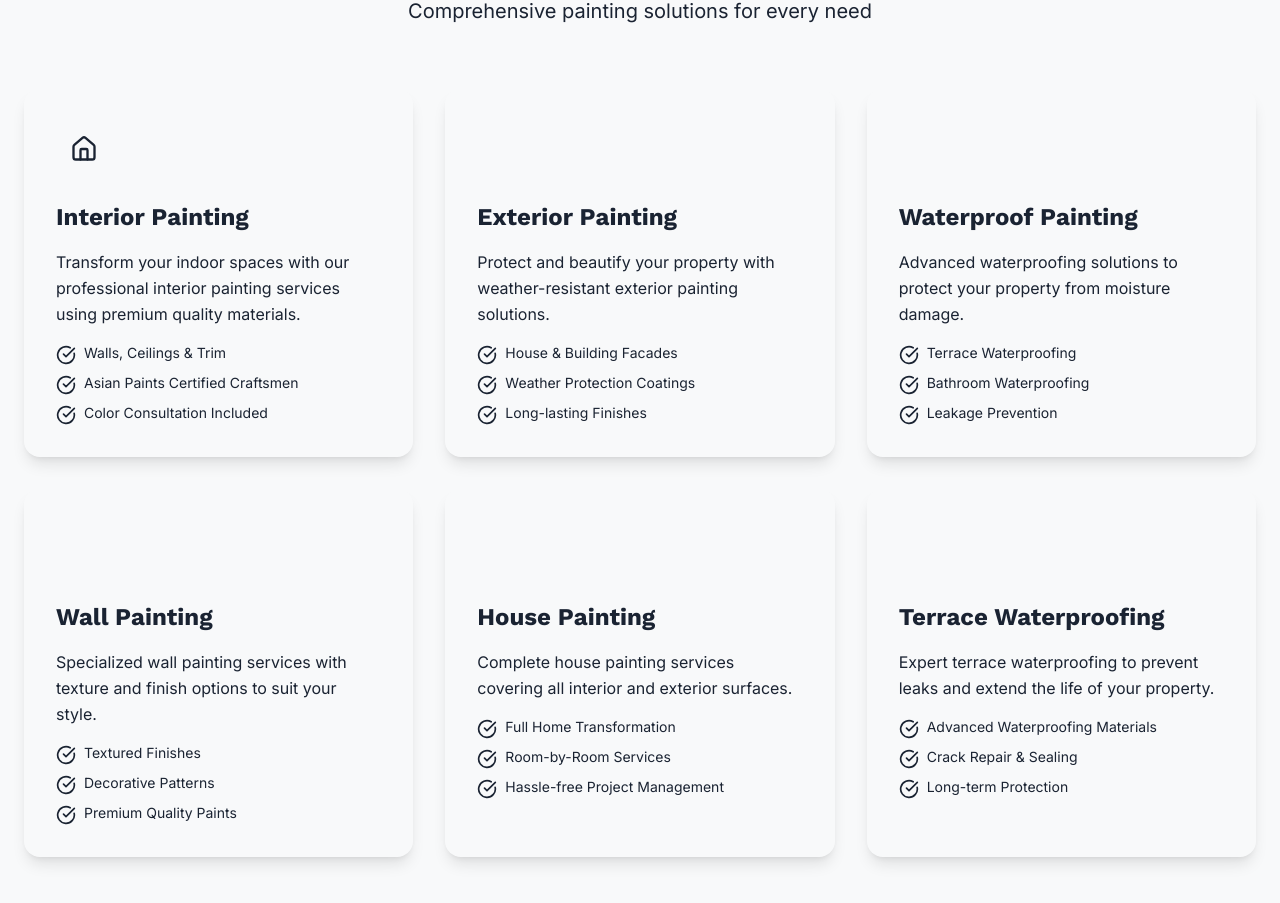
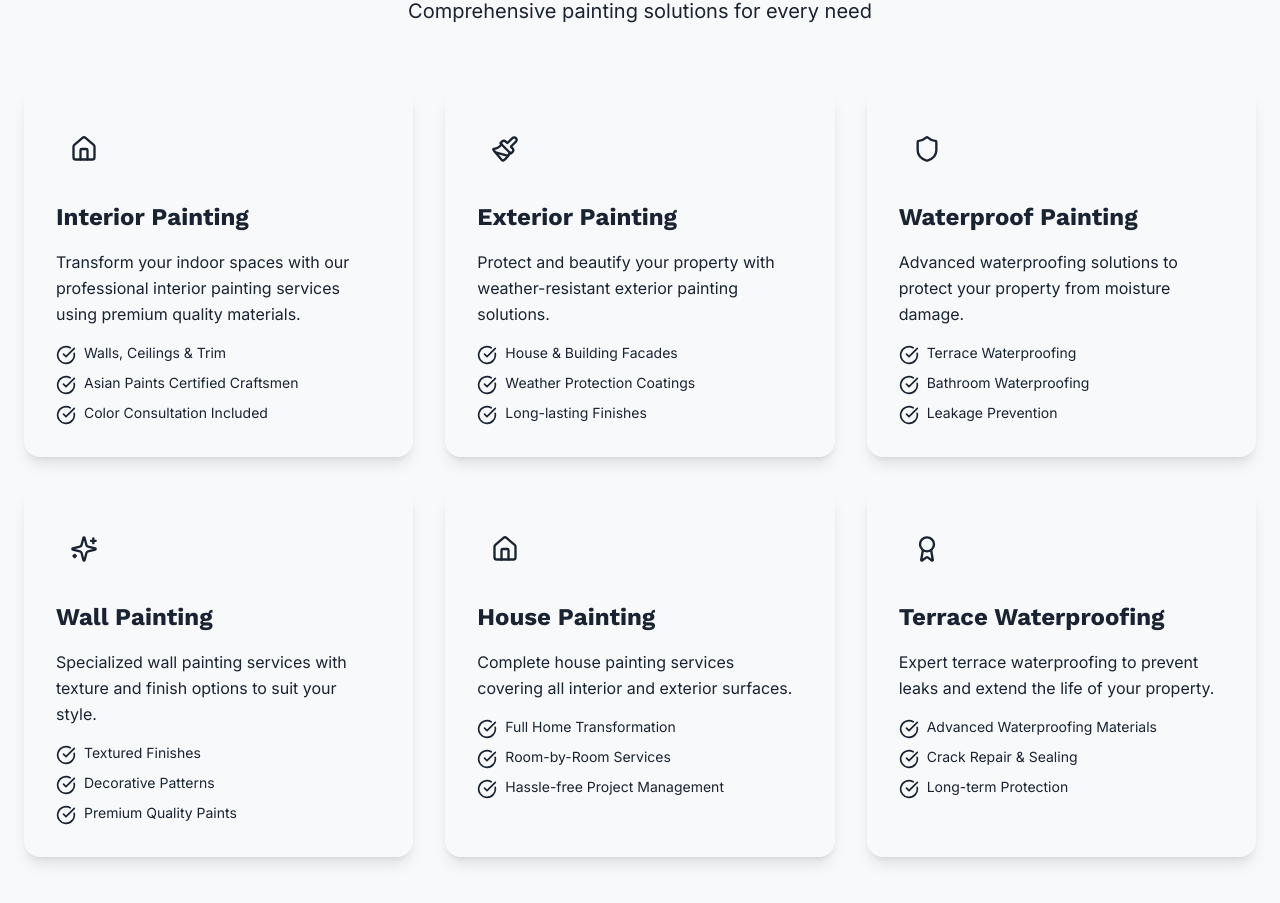
Before and after one commit to ak1803/panditwallpaint, a React (Vite) app: page / in a window 1280 px wide. Shown: the part 1648-2551 px from the top of the page. Built offline with nearby package versions, Linux system fonts and the light colour scheme.

Commit message:
push code

```diff
--- a/src/app/pages/HomePage.tsx
+++ b/src/app/pages/HomePage.tsx
@@ -1,4 +1,4 @@
-import { Calendar, Home, Eye, Palette, Award, Users, Shield, CheckCircle } from 'lucide-react';
+import { Calendar, Home, Paintbrush, Shield, Award, Sparkles, Eye, Palette, Award, Users, Shield, CheckCircle } from 'lucide-react';
 
 
 export default function HomePage() {
@@ -161,7 +161,7 @@ export default function HomePage() {
 
             <div className="bg-card p-8 rounded-2xl shadow-lg hover:shadow-xl transition-shadow group">
               <div className="w-14 h-14 bg-accent/10 rounded-xl flex items-center justify-center mb-6 group-hover:bg-accent/20 transition-colors">
-                <div className="w-7 h-7 text-accent" />
+                <Paintbrush className="w-7 h-7 text-accent" />
               </div>
               <h3 className="text-2xl font-bold text-primary mb-4">Exterior Painting</h3>
               <p className="text-muted-foreground leading-relaxed mb-4">
@@ -185,7 +185,7 @@ export default function HomePage() {
 
             <div className="bg-card p-8 rounded-2xl shadow-lg hover:shadow-xl transition-shadow group">
               <div className="w-14 h-14 bg-accent/10 rounded-xl flex items-center justify-center mb-6 group-hover:bg-accent/20 transition-colors">
-                <div className="w-7 h-7 text-accent" />
+                <Shield className="w-7 h-7 text-accent" />
               </div>
               <h3 className="text-2xl font-bold text-primary mb-4">Waterproof Painting</h3>
               <p className="text-muted-foreground leading-relaxed mb-4">
@@ -209,7 +209,7 @@ export default function HomePage() {
 
             <div className="bg-card p-8 rounded-2xl shadow-lg hover:shadow-xl transition-shadow group">
               <div className="w-14 h-14 bg-accent/10 rounded-xl flex items-center justify-center mb-6 group-hover:bg-accent/20 transition-colors">
-                <div className="w-7 h-7 text-accent" />
+                <Sparkles className="w-7 h-7 text-accent" />
               </div>
               <h3 className="text-2xl font-bold text-primary mb-4">Wall Painting</h3>
               <p className="text-muted-foreground leading-relaxed mb-4">
@@ -233,7 +233,7 @@ export default function HomePage() {
 
             <div className="bg-card p-8 rounded-2xl shadow-lg hover:shadow-xl transition-shadow group">
               <div className="w-14 h-14 bg-accent/10 rounded-xl flex items-center justify-center mb-6 group-hover:bg-accent/20 transition-colors">
-                <div className="w-7 h-7 text-accent" />
+                <Home className="w-7 h-7 text-accent" />
               </div>
               <h3 className="text-2xl font-bold text-primary mb-4">House Painting</h3>
               <p className="text-muted-foreground leading-relaxed mb-4">
@@ -257,7 +257,7 @@ export default function HomePage() {
 
             <div className="bg-card p-8 rounded-2xl shadow-lg hover:shadow-xl transition-shadow group">
               <div className="w-14 h-14 bg-accent/10 rounded-xl flex items-center justify-center mb-6 group-hover:bg-accent/20 transition-colors">
-                <div className="w-7 h-7 text-accent" />
+                <Award className="w-7 h-7 text-accent" />
               </div>
               <h3 className="text-2xl font-bold text-primary mb-4">Terrace Waterproofing</h3>
               <p className="text-muted-foreground leading-relaxed mb-4">
```
